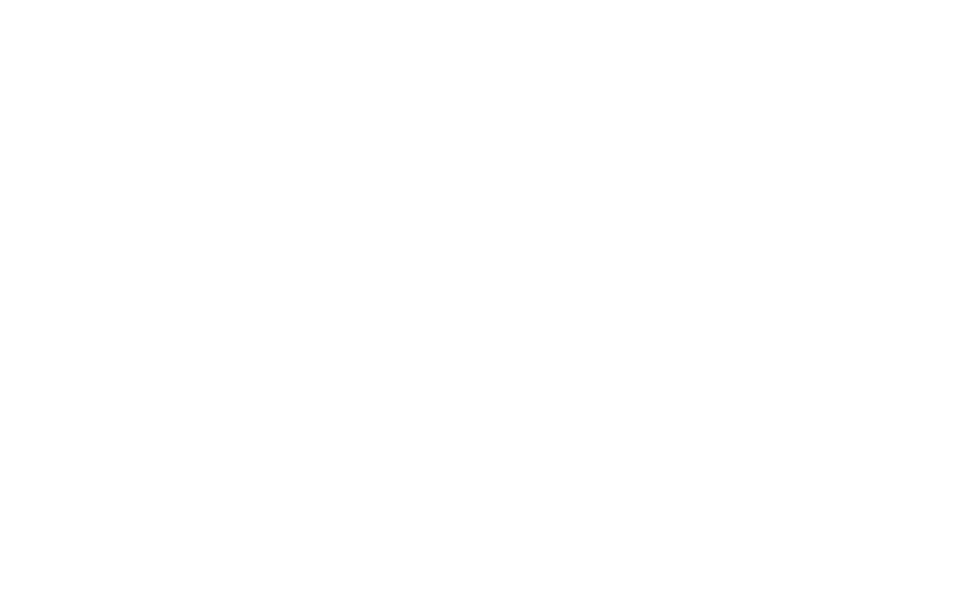
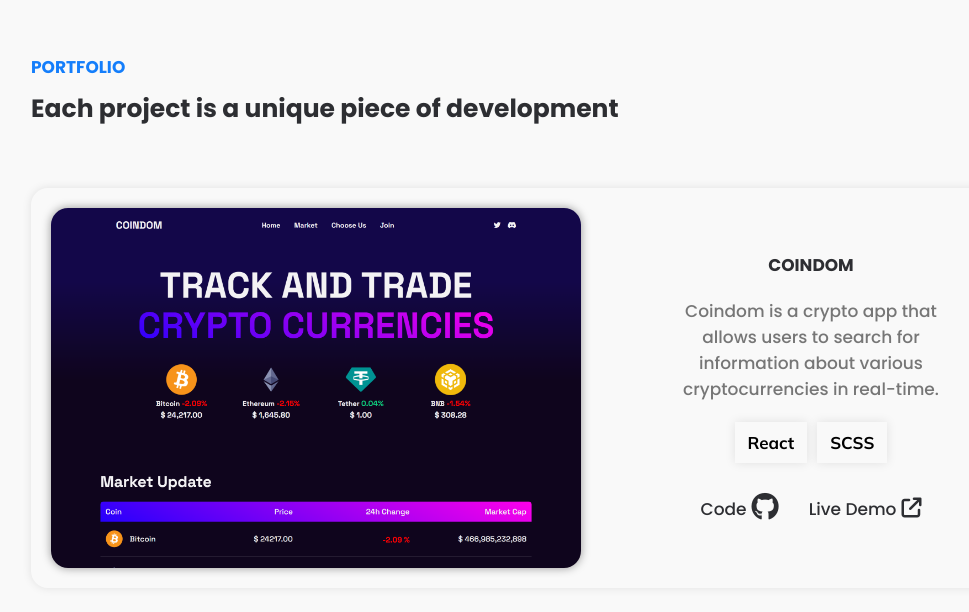
Before and after one commit to emodeth/portfolio-website, a React (Create React App) app: page / in a window 1280 px wide. Shown: the part 1890-2502 px from the top of the page, without its empty margins (114-1083 px from the left). Before the commit the page ends 1784 px from the top, so only its background shows below. Built offline with nearby package versions, Linux system fonts and the light colour scheme.

Commit message:
Projects section added, project component added

```diff
--- a/src/App.js
+++ b/src/App.js
@@ -1,6 +1,7 @@
 import Navbar from "./components/Navbar/Navbar";
 import Hero from "./components/Hero/Hero";
 import About from "./components/About/About";
+import Projects from "./components/Projects/Projects";
 
 function App() {
   return (
@@ -8,6 +9,7 @@
       <Navbar />
       <Hero />
       <About />
+      <Projects />
     </div>
   );
 }
--- a/src/components/About/about.scss
+++ b/src/components/About/about.scss
@@ -1,7 +1,8 @@
 @import "../../variables";
 
 .about {
-  padding: 15rem 0;
+  padding: 15rem 0rem;
+
   background-color: #fff;
 
   &__container {
--- /dev/null
+++ b/src/components/Project/Project.jsx
@@ -0,0 +1,62 @@
+import "./project.scss";
+
+function Project({
+  title,
+  description,
+  tech1,
+  tech2,
+  ghLink,
+  ldLink,
+  imgUrl,
+  layout,
+}) {
+  return (
+    <div
+      className={
+        layout === "row-reverse"
+          ? "project project--row-reverse"
+          : "project project--row"
+      }
+    >
+      <div className="project__img">
+        <a href={ldLink} target="_blank" rel="noreferrer">
+          <img src={imgUrl} alt="project" />
+        </a>
+      </div>
+      <div className="project__content">
+        <h4 className="project__header">{title}</h4>
+        <p className="project__description">{description}</p>
+        <div className="project__tech-container">
+          <div className="project__tech">{tech1}</div>
+          <div className="project__tech">{tech2}</div>
+        </div>
+        <div className="project__links">
+          <a
+            href={ghLink}
+            className="project__github"
+            target="_blank"
+            rel="noreferrer"
+          >
+            Code
+            <span>
+              <i className="fa-brands fa-github"></i>
+            </span>
+          </a>
+          <a
+            href={ldLink}
+            className="project__live-demo"
+            target="_blank"
+            rel="noreferrer"
+          >
+            Live Demo
+            <span>
+              <i className="fa-solid fa-arrow-up-right-from-square link-icon"></i>
+            </span>
+          </a>
+        </div>
+      </div>
+    </div>
+  );
+}
+
+export default Project;
--- /dev/null
+++ b/src/components/Project/project.scss
@@ -0,0 +1,113 @@
+@import "../../variables";
+
+.project {
+  display: flex;
+
+  align-items: center;
+  height: 40rem;
+  overflow: hidden;
+  gap: 8rem;
+  padding: 2rem;
+  border-radius: 1.7rem;
+  box-shadow: 0 0 10px rgba(0, 0, 0, 0.1);
+
+  &--row {
+    flex-direction: row;
+  }
+
+  &--row-reverse {
+    flex-direction: row-reverse;
+  }
+
+  &__img {
+    width: 53rem;
+    height: 100%;
+    overflow: hidden;
+    background-color: hsla(0, 0%, 46%, 0.2);
+    border-radius: 1.7rem;
+    box-shadow: 0 0 1rem rgba(0, 0, 0, 0.4);
+
+    img {
+      width: 100%;
+      transform: translateY(0%);
+      transition: transform 10s ease-in-out 0s;
+
+      &:hover {
+        transform: translateY(-74%);
+      }
+    }
+  }
+
+  &__content {
+    width: 30rem;
+    display: flex;
+    flex-direction: column;
+    justify-content: center;
+    text-align: center;
+  }
+
+  &__header {
+    color: #2d2e32;
+    font-size: 1.7rem;
+    margin-bottom: 2rem;
+    position: relative;
+    text-transform: uppercase;
+  }
+
+  &__description {
+    color: #767676;
+    font-size: 1.7rem;
+    font-weight: 500;
+    text-align: center;
+    margin-bottom: 1rem;
+  }
+
+  &__tech-container {
+    display: flex;
+    gap: 1rem;
+    margin-top: 1rem;
+    align-items: center;
+    justify-content: center;
+  }
+
+  &__tech {
+    color: #000;
+    font-size: 1.7rem;
+    font-weight: bolder;
+    font-family: "Mulish", sans-serif;
+    box-shadow: 0 0 1rem rgba(0, 0, 0, 0.1);
+    padding: 1rem 1.3rem;
+  }
+
+  &__links {
+    display: flex;
+    gap: 3rem;
+    margin-top: 3rem;
+    align-items: center;
+    justify-content: center;
+
+    a {
+      color: #2d2e32;
+      font-size: 1.7rem;
+      font-weight: 500;
+      gap: 5px;
+      text-decoration: none;
+      display: flex;
+      justify-content: center;
+      align-items: center;
+      transition: 0.2s;
+
+      &:hover {
+        color: $blue;
+      }
+    }
+
+    i {
+      font-size: 2.8rem;
+    }
+
+    .link-icon {
+      font-size: 2rem !important;
+    }
+  }
+}
--- /dev/null
+++ b/src/components/Projects/Projects.jsx
@@ -0,0 +1,28 @@
+import "./projects.scss";
+import Project from "../Project/Project";
+import coindom from "../../images/coindom.png";
+
+function Projects() {
+  return (
+    <div className="projects" id="projects">
+      <div className="projects__container container">
+        <h3 className="projects__header">Portfolio</h3>
+        <h4 className="projects__header-2">
+          Each project is a unique piece of development
+        </h4>
+        <Project
+          title="coindom"
+          description="Coindom is a crypto app that allows users to search for information about various cryptocurrencies in real-time."
+          tech1="React"
+          tech2="SCSS"
+          ghLink="#"
+          ldLink="#"
+          imgUrl={coindom}
+          layout="row"
+        />
+      </div>
+    </div>
+  );
+}
+
+export default Projects;
--- /dev/null
+++ b/src/components/Projects/projects.scss
@@ -0,0 +1,20 @@
+@import "../../variables";
+
+.projects {
+  background-color: $off-white;
+  padding: 16rem 0;
+
+  &__header {
+    color: $blue;
+    text-transform: uppercase;
+    font-size: 1.7rem;
+    margin-bottom: 1rem;
+    font-weight: 700;
+  }
+
+  &__header-2 {
+    color: #2d2e32;
+    font-size: 2.5rem;
+    margin-bottom: 6rem;
+  }
+}
--- a/src/index.scss
+++ b/src/index.scss
@@ -1,5 +1,5 @@
 @import url("https://fonts.googleapis.com/css2?family=Noto+Sans:wght@400;500;600;700&family=Poppins:wght@300;400;500;600;700;800;900&display=swap");
-@import url("https://fonts.googleapis.com/css2?family=Mulish:wght@400;500;700&family=Poppins:wght@300;400;500;600;700;800;900&display=swap");
+@import url("https://fonts.googleapis.com/css2?family=Mulish:wght@300;400;500;600;700&display=swap");
 @import "./variables";
 
 * {
```
Also changed, not shown: src/images/coindom.png (added).
